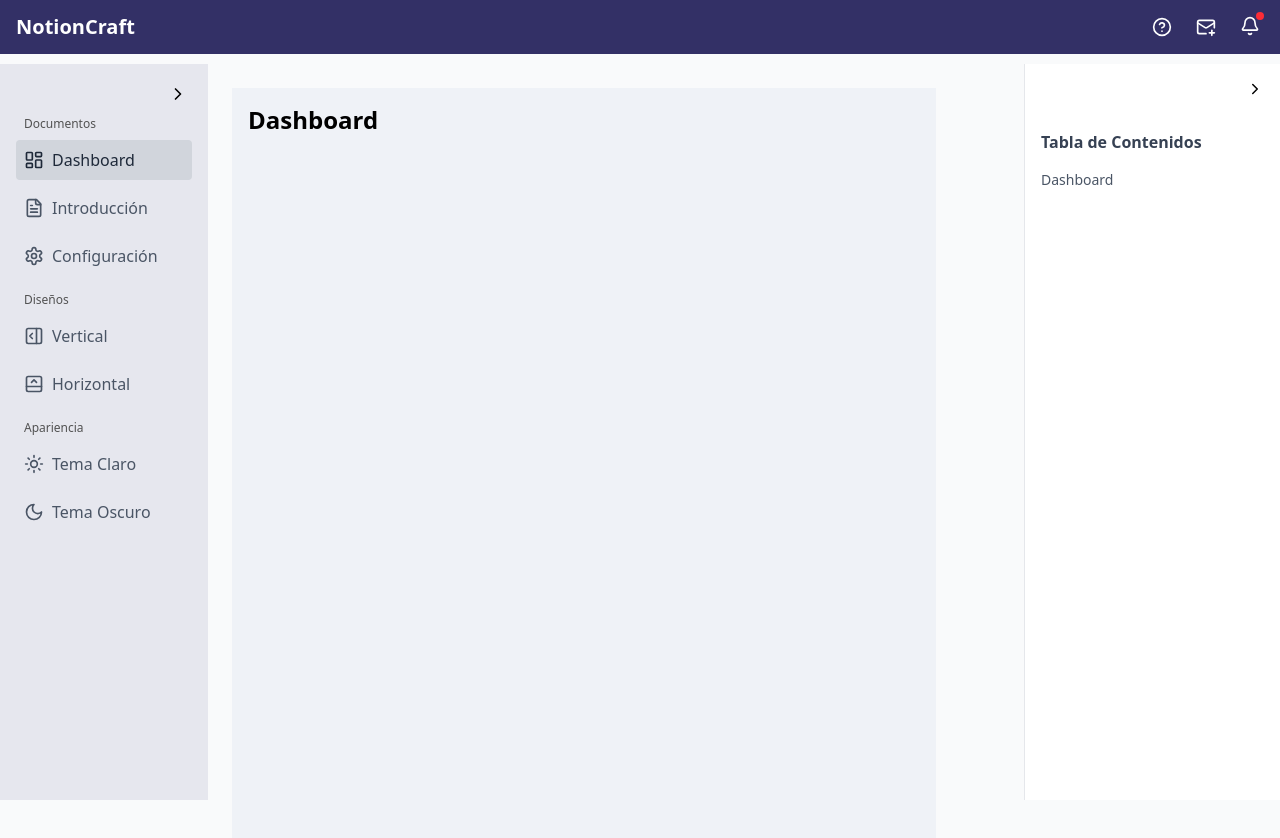
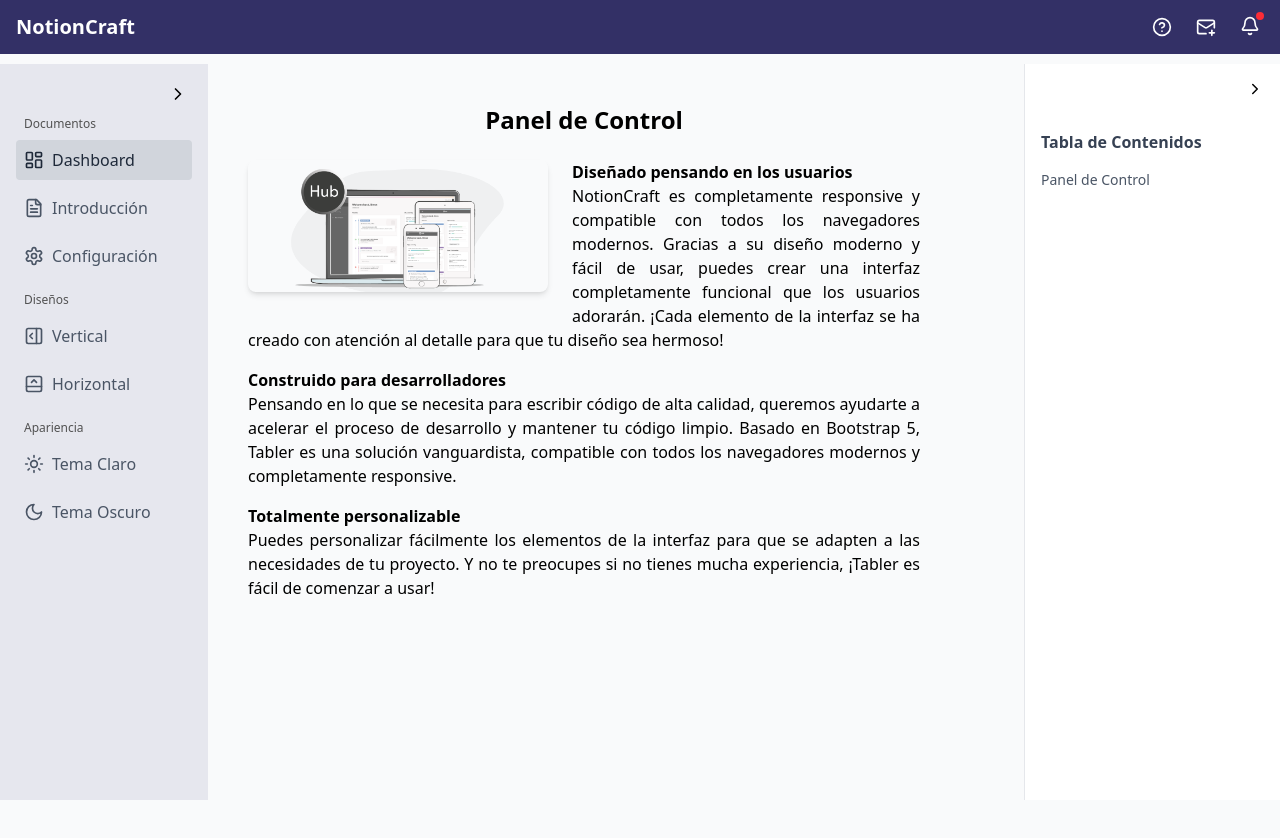
Before and after one commit to Avila-Pato/NextPresentWeb.io, a Next.js app: page /dashboard in a window 1280 px wide. Shown: the top 838 px of the page. Built offline with nearby package versions, Linux system fonts and the light colour scheme; no server answers.

Commit message:
Enhance DashboardPage with improved layout, responsive design, and user-focused content

```diff
--- a/src/app/(root)/dashboard/page.tsx
+++ b/src/app/(root)/dashboard/page.tsx
@@ -1,9 +1,38 @@
+import Image from 'next/image'
 import React from 'react'
 
 const DashboardPage = () => {
   return (
-    <section className="bg-[#eff2f7] w-full min-h-screen p-4">
-      <h1 className="text-2xl font-bold">Dashboard</h1>
+    <section className="w-full min-h-screen p-4">
+      <h1 className="text-2xl font-bold mb-6 text-center">Panel de Control</h1>
+
+      <div className="max-w-4xl mx-auto">
+        <div className="text-justify space-y-4">
+          {/* Imagen con float para que el texto fluya alrededor */}
+          <div className="float-left mr-6 mb-4">
+            <Image
+              src="/hub.png"
+              alt="Centro de control"
+              width={300}
+              height={300}
+              className="rounded-lg shadow-md"
+            />
+          </div>
+
+          <p>
+            <span className="font-semibold">Diseñado pensando en los usuarios</span><br/>
+            NotionCraft es completamente responsive y compatible con todos los navegadores modernos. Gracias a su diseño moderno y fácil de usar, puedes crear una interfaz completamente funcional que los usuarios adorarán. ¡Cada elemento de la interfaz se ha creado con atención al detalle para que tu diseño sea hermoso!
+          </p>
+          <p>
+            <span className="font-semibold">Construido para desarrolladores</span><br/>
+            Pensando en lo que se necesita para escribir código de alta calidad, queremos ayudarte a acelerar el proceso de desarrollo y mantener tu código limpio. Basado en Bootstrap 5, Tabler es una solución vanguardista, compatible con todos los navegadores modernos y completamente responsive.
+          </p>
+          <p>
+            <span className="font-semibold">Totalmente personalizable</span><br/>
+            Puedes personalizar fácilmente los elementos de la interfaz para que se adapten a las necesidades de tu proyecto. Y no te preocupes si no tienes mucha experiencia, ¡Tabler es fácil de comenzar a usar!
+          </p>
+        </div>
+      </div>
     </section>
   )
 }
```
Also changed, not shown: public/hub.png (added).
